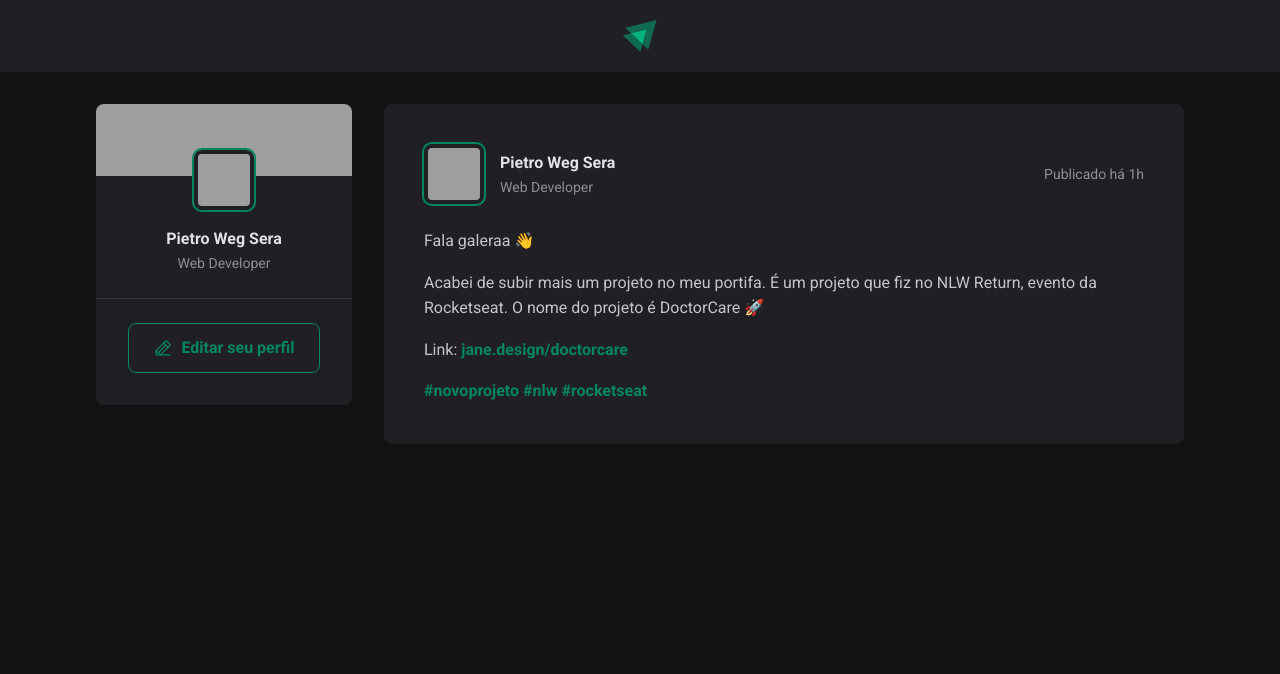
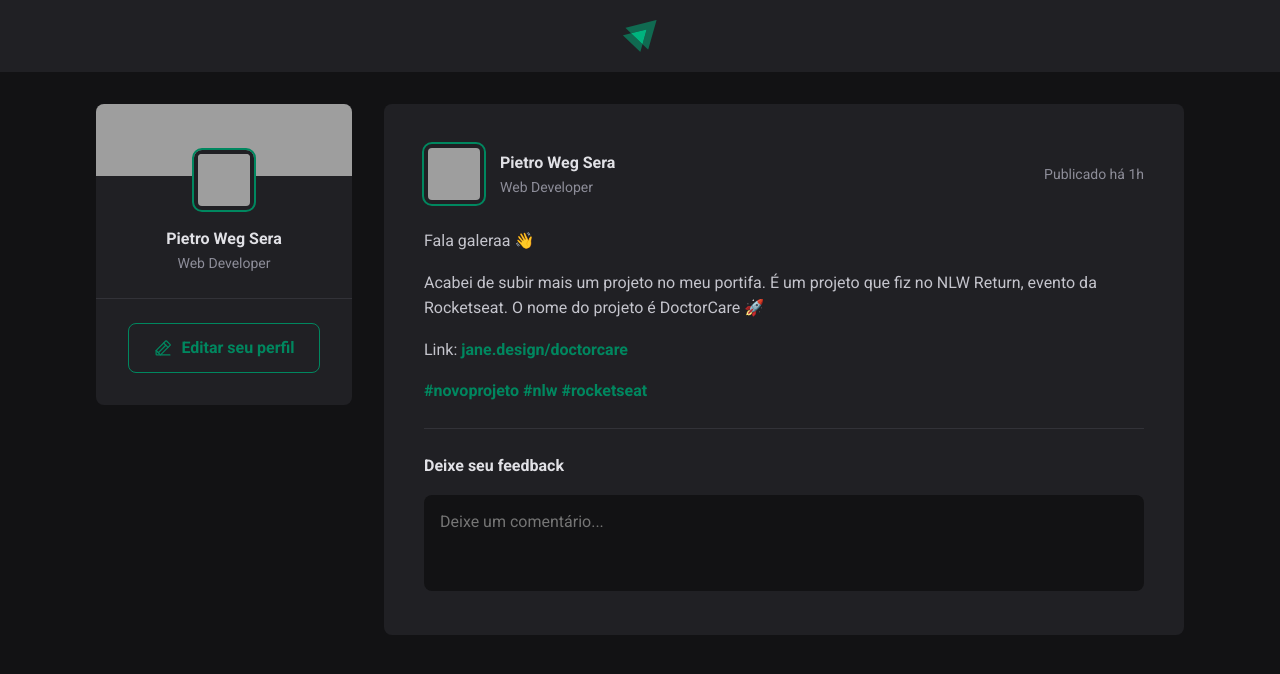
Before and after one commit to pws-29/ignite-react-01, a React (Vite) app: page / in a window 1280 px wide. Shown: the top 674 px of the page. Built offline with nearby package versions, Linux system fonts and the light colour scheme; grey boxes are pictures that could not be loaded.

Commit message:
feat: textarea for comment created

```diff
--- a/src/components/Post.jsx
+++ b/src/components/Post.jsx
@@ -1,6 +1,9 @@
+import { useState } from 'react';
 import styles from './Post.module.css';
 
 export function Post() {
+  const [textareaValue, setTextareaValue] = useState('');
+
   return (
     <article className={styles.post}>
       <header>
@@ -24,6 +27,19 @@
           <a href="">#rocketseat</a>
         </p>
       </div>
+
+      <form className={styles.commentForm}>
+        <strong>Deixe seu feedback</strong>
+
+        <textarea
+          placeholder='Deixe um comentário...'
+          onChange={e => setTextareaValue(e.target.value)}
+          value={textareaValue}
+        />
+
+        {textareaValue && <button type='submit'>Publicar</button>}
+
+      </form>
     </article>
   );
 };
--- a/src/components/Post.module.css
+++ b/src/components/Post.module.css
@@ -68,3 +68,56 @@
   color: var(--gray-400);
   line-height: 1.6;
 }
+
+.commentForm {
+  width: 100%;
+  margin-top: 1.5rem;
+  padding-top: 1.5rem;
+  border-top: 1px solid var(--gray-600);
+}
+
+.commentForm>strong {
+  line-height: 1.6;
+  color: var(--gray-100);
+}
+
+.commentForm textarea {
+  width: 100%;
+  background: var(--gray-900);
+  border: 0;
+  resize: none;
+  height: 6rem;
+  padding: 1rem;
+  border-radius: 8px;
+
+  color: var(--gray-100);
+  line-height: 1.4;
+  margin-top: 1rem;
+}
+
+/* .commentForm footer {
+  visibility: hidden;
+  max-height: 0;
+}
+
+.commentForm:focus-within footer {
+  visibility: visible;
+  max-height: none; */
+
+
+.commentForm button[type="submit"] {
+  padding: 1rem;
+  margin-top: 1rem;
+  border-radius: 8px;
+  border: 0;
+  background: var(--green-500);
+  color: var(--white);
+  font-weight: bold;
+  cursor: pointer;
+
+  transition: background-color 0.1s;
+}
+
+.commentForm button[type="submit"]:hover {
+  background: var(--green-300);
+}
--- a/src/global.css
+++ b/src/global.css
@@ -9,6 +9,11 @@
   --gray-900: #121214;
   --green-300: #00B37E;
   --green-500: #00875f;
+}
+
+:focus {
+  outline: transparent;
+  box-shadow: 0 0 0 2px var(--green-500);
 }
 
 * {
```
